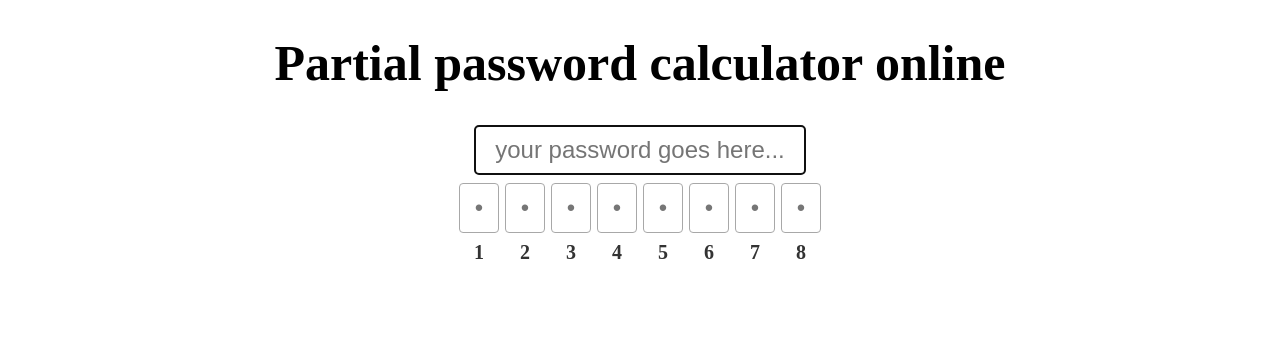
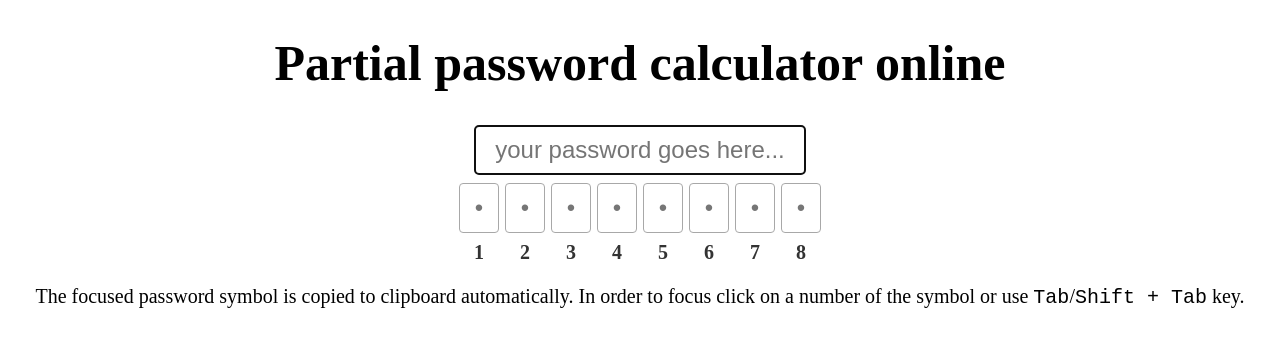
Before and after one commit to partial-password/partial-password.github.io, a Jekyll site: the page built from index.markdown, in a window 1280 px wide. Shown: the top 347 px of the page. Built offline with Jekyll 4.4.1, drawn with Linux system fonts in a browser that asks for light colours; part of the change alters nothing that is shown.

Commit message:
Bug fixes for partial password calculator

```diff
--- a/_includes/widget.html
+++ b/_includes/widget.html
@@ -150,6 +150,7 @@
     PasswordSymbol.NULL = "_";
 
     (function () {
+        var resetTimer;
         var symbols = [];
         var symbolElements = document.querySelectorAll(".partial-password input");
         for (var i = 0; i < symbolElements.length; i++) {
@@ -157,19 +158,18 @@
             symbol.init();
             symbols.push(symbol);
         }
-        onPasswordChanged("");
+        updateSymbols("");
 
-        var resetTimer;
-        document.querySelector(".full-password input").addEventListener("keyup", function (evt) {
-            onPasswordChanged(evt.target.value);
+        document.querySelector(".full-password input").addEventListener("input", function (evt) {
+            updateSymbols(evt.target.value);
             window.clearTimeout(resetTimer);
             resetTimer = window.setTimeout(function () {
                 evt.target.value = "";
-                onPasswordChanged(evt.target.value);
+                updateSymbols(evt.target.value);
             }, 60000);
         });
 
-        function onPasswordChanged(password) {
+        function updateSymbols(password) {
             var noOfVisibleSymbols = Math.max(Math.ceil(password.length / 4) * 4, 8);
             for (var i = 0; i < symbols.length; i++) {
                 symbols[i].setSymbol(password.charAt(i) || PasswordSymbol.NULL);
--- a/index.markdown
+++ b/index.markdown
@@ -1,6 +1,6 @@
 ---
-title: Partial password online
-description: Partial password online
+title: Partial password calculator online
+description: Secure way to split your password into separate symbols as part of partial password.
 layout: default
 ---
 
@@ -9,8 +9,14 @@ h1 {
     text-align: center;
     font-size: 5rem;
 }
+p {
+    text-align: center;
+    font-size: 2rem;
+}
 </style>
 
 # Partial password calculator online
 
 {% include widget.html %}
+
+The focused password symbol is copied to clipboard automatically. In order to focus click on a number of the symbol or use `Tab`/`Shift + Tab` key.
```
